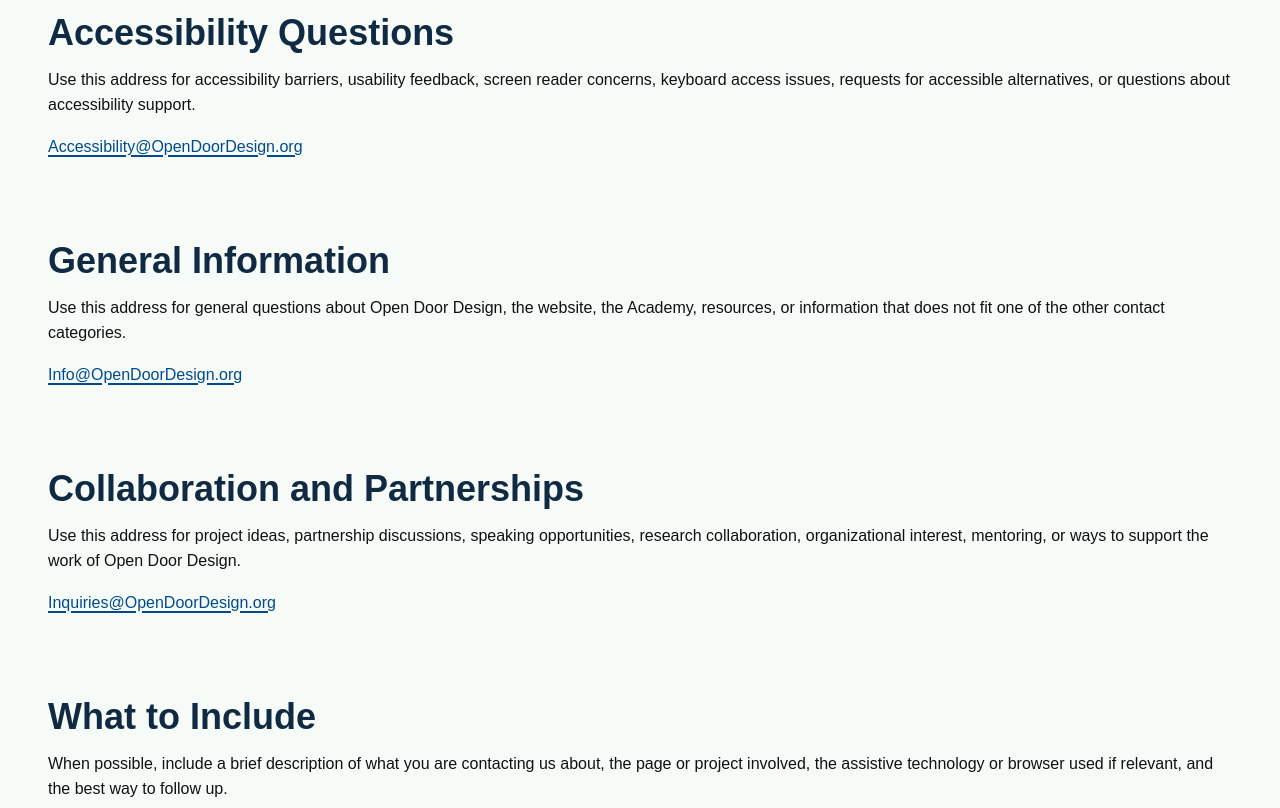
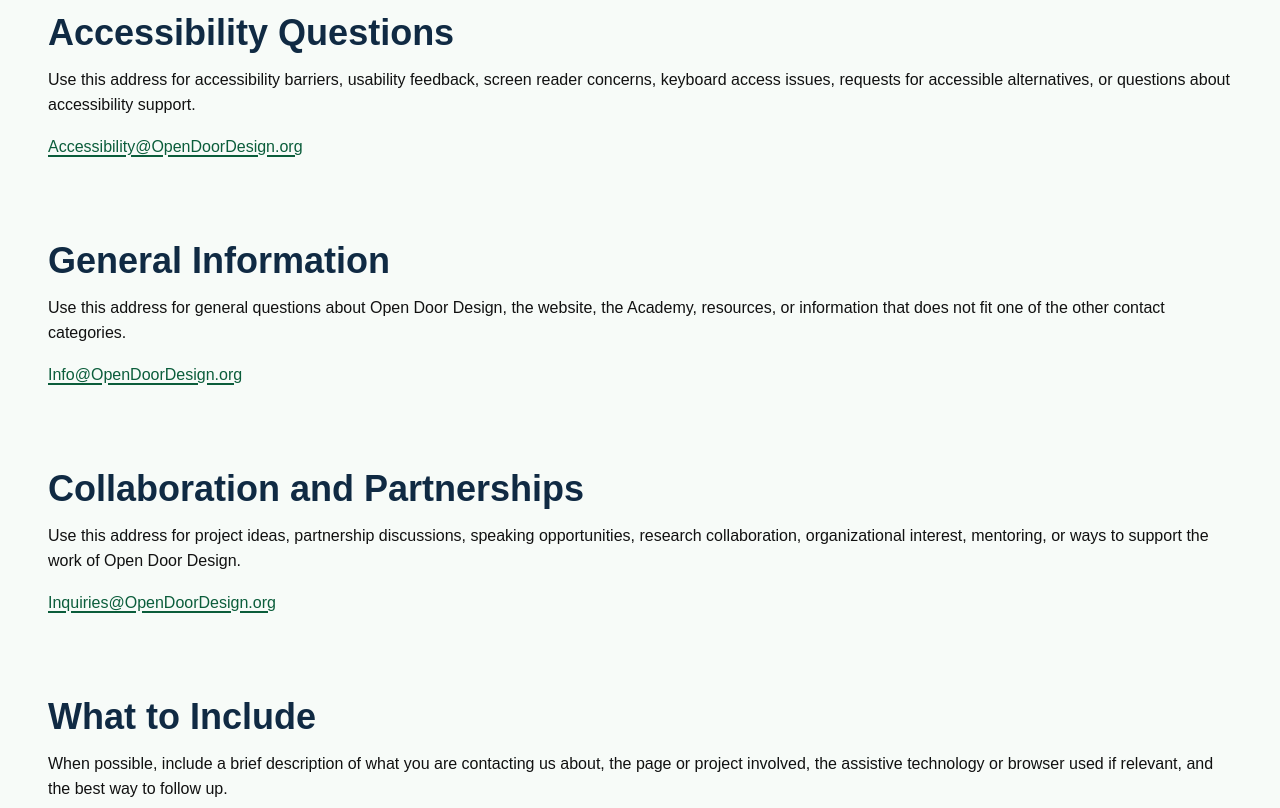
Before and after one commit to Dizno1/OpenDoorDesign, a plain HTML site: page Contact-OpenDoorDesign.html in a window 1280 px wide. Shown: the part 2040-2848 px from the top of the page. Drawn offline with Linux system fonts and the light colour scheme.

Commit message:
2nd Attempt to Correct Contrast Issues

```diff
--- a/css/odd-theme.css
+++ b/css/odd-theme.css
@@ -14,7 +14,7 @@
   --odd-color-primary-dark: #08452C;
   --odd-color-secondary: #17324D;
   --odd-color-secondary-dark: #0F2438;
-  --odd-color-link: #004B8D;
+  --odd-color-link: #0B5D3B;
   --odd-color-link-visited: #5A2A82;
   --odd-color-focus: #8A5A00;
   --odd-color-warning: #8A5A00;
```
